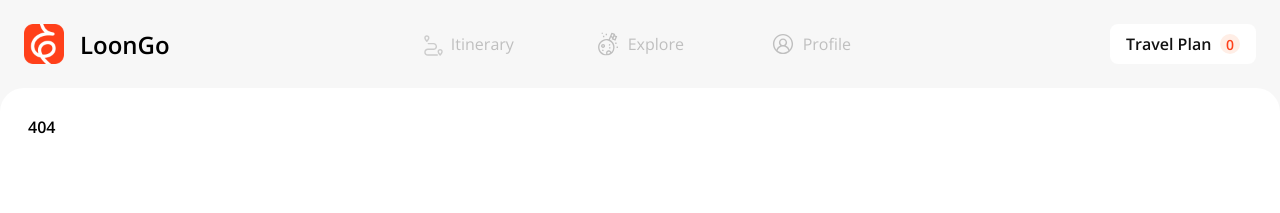
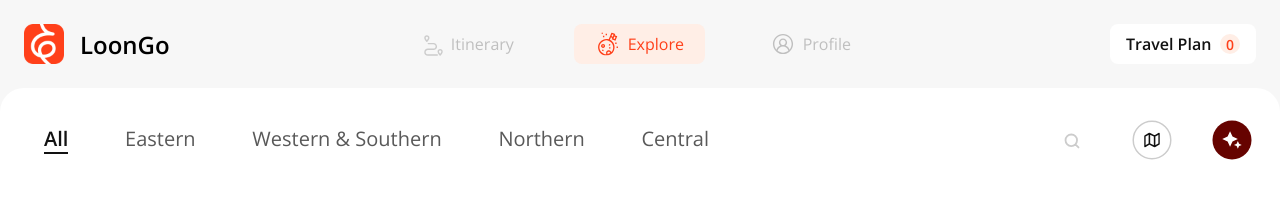
Before and after one commit to Legendrobert/Loongo-Web, a Vue app: page /Explore/All in a window 1280 px wide. Before the commit this address had no page. Shown: the top 213 px of the page. Built offline with nearby package versions, Linux system fonts and the light colour scheme.

Commit message:
feat:explore二级导航

```diff
--- a/src/App.vue
+++ b/src/App.vue
@@ -61,17 +61,24 @@ import svgProfile from '@/components/svg-icons/svg-profile.vue'
 const router = useRouter()
 const route = useRoute()
 
+const topLevelRoutes = router.options.routes.filter(route => !route.parent)
+
+topLevelRoutes.forEach((item,index)=>{
+  if(item.name === "notfound"){
+    topLevelRoutes.splice(index,1)
+  }
+})
+
 
 const logo = ref( require('@/assets/imgs/logo.png') );
 const activeName = ref('Itinerary') // 默认Itinerary
 
 // 路由变化时更新activeName
 watch(
-  () => route.name,
+  () => route.matched[0],
   (newName) => {
-    activeName.value = newName // 根据路由的 name 更新 activeName
-  },
-  { immediate: true } // 立即触发一次，确保初始化时的正确显示
+    activeName.value = newName.name // 根据路由的 name 更新 activeName
+  }
 )
 
 // 选中的导航
--- a/src/router/index.js
+++ b/src/router/index.js
@@ -2,9 +2,15 @@ import { createRouter, createWebHistory } from 'vue-router';
 
 // 懒加载页面组件
 const Itinerary = () => import('@/views/NavItinerary.vue');
-const Explore = () => import('@/views/NavExplore.vue');
+const Explore = () => import('@/views/NavExplore/index.vue');
+const All = () => import('@/views/NavExplore/All.vue')
+const Eastern = () => import('@/views/NavExplore/Eastern.vue')
+const WestSouth = () => import('@/views/NavExplore/Western&Southern.vue')
+const Northern = () => import('@/views/NavExplore/Northern.vue')
+const Central = () => import('@/views/NavExplore/Central.vue')
 const Profile = () => import('@/views/NavProfile.vue');
 const NotFound = () => import('@/views/NotFound.vue');
+
 
 
 // 定义路由
@@ -20,6 +26,35 @@ const routes = [
     name: 'Explore',
     component: Explore,
     meta: { title: 'Explore Page' },
+    redirect: '/Explore/All',
+    children: [
+      {
+        path: 'All',
+        name: 'All',
+        component: All,
+        meta: { title: 'All Page'}
+      },{
+        path: 'Eastern',
+        name: 'Eastern',
+        component: Eastern,
+        meta: { title: 'Eastern Page'}
+      },{
+        path: 'WestSouth',
+        name: 'Western & Southern',
+        component: WestSouth,
+        meta: { title: 'Western & Southern Page'}
+      },{
+        path: 'Northern',
+        name: 'Northern',
+        component: Northern,
+        meta: { title: 'Northern Page'}
+      },{
+        path: 'Central',
+        name: 'Central',
+        component: Central,
+        meta: { title: 'Central Page'}
+      }
+    ]
   },
   {
     path: '/Profile',
--- a/src/views/NavExplore.vue
+++ b/src/views/NavExplore/All.vue
@@ -1,26 +1,6 @@
 <template>
-  <div class="explore">
-    <div class="header-nav">
-      <ul class="header-nav-left">
-        <li class="activeNav">All</li>
-        <li>Eastern</li>
-        <li>Western & Southern</li>
-        <li>Northern</li>
-        <li>Central</li>
-      </ul>
-      <ul class="header-nav-right">
-        <li>
-          <svgSearch></svgSearch>
-        </li>
-        <li>
-          <svgMap></svgMap>
-        </li>
-        <li>
-          <svgAI></svgAI>
-        </li>
-      </ul>
-    </div>
-    <div class="main">
+  <div class="All">
+
       <div class="main-pic">
         <!-- 第一排4个固定重点城市 -->
         <ul class="picList">
@@ -77,26 +57,20 @@
       <div class="main-map">
 
       </div>
-    </div>
+
   </div>
 </template>
 
 <script setup>
 import { ref } from 'vue';
-import svgAI from '@/components/svg-icons/svg-AI.vue'
-import svgMap from '@/components/svg-icons/svg-map.vue'
-import svgSearch from '@/components/svg-icons/svg-search.vue'
 import svgLove from '@/components/svg-icons/svg-love.vue'
 import svgLocation from '@/components/svg-icons/svg-location.vue'
 import video1 from "@/assets/video/beijing.mp4";
+
 const beijingVideo = ref(video1);
-
-
-
 const shanghai = ref( require('@/assets/imgs/shanghai.png') );
 const videoRef = ref(null)
 const otherVideoRef = ref(null)
-
 
 const importantCityList = ref([
   {
@@ -194,59 +168,9 @@ const pauseVideo = (i,type) => {
 
 </script>
 
-<style lang="less" scope>
-.explore{
+<style lang="less" scoped>
+.All{
 
-  .header-nav{
-    height: 47px;
-    display: flex;
-    justify-content: space-between;
-    margin-bottom: 28px;
-
-    .header-nav-left{
-      width: 697px;
-      display: flex;
-      justify-content: space-between;
-      align-items: center;
-      color: #595959;
-      font-size: 20px;
-      font-family: Regular;
-
-      li{
-        height: 27px;
-        border-bottom: 2px solid transparent;
-        margin: 0 16px !important;
-
-      }
-      .activeNav{
-        border-bottom: 2px solid #121212;
-        color: #121212;
-        font-family: Semibold;
-      }
-    }
-    .header-nav-right{
-      display: flex;
-      justify-content: space-between;
-      align-items: center;
-      width: 200px;
-
-      li{
-        width: 40px;
-        height: 40px;
-        display: flex;
-        align-items: center;
-        justify-content: center;
-
-        svg{
-          vertical-align: middle;
-        }
-      }
-    }
-  }
-  .main{
-    display: flex;
-    height: calc(100vh - 219px);
-    overflow: scroll;
     .main-pic{
       width: 100%;
       .picList{
@@ -346,6 +270,4 @@ const pauseVideo = (i,type) => {
       }
     }
   }
-}
-
 </style>
--- /dev/null
+++ b/src/views/NavExplore/Central.vue
@@ -0,0 +1,14 @@
+<template>
+  <div class="Central">
+Central
+  </div>
+</template>
+
+<script setup>
+// import { ref } from 'vue';
+
+</script>
+
+<style lang="less" scoped>
+
+</style>
--- /dev/null
+++ b/src/views/NavExplore/Eastern.vue
@@ -0,0 +1,14 @@
+<template>
+  <div class="Eastern">
+Eastern
+  </div>
+</template>
+
+<script setup>
+// import { ref } from 'vue';
+
+</script>
+
+<style lang="less" scoped>
+
+</style>
--- /dev/null
+++ b/src/views/NavExplore/Northern.vue
@@ -0,0 +1,14 @@
+<template>
+  <div class="Northern">
+Northern
+  </div>
+</template>
+
+<script setup>
+// import { ref } from 'vue';
+
+</script>
+
+<style lang="less" scoped>
+
+</style>
--- /dev/null
+++ b/src/views/NavExplore/Western&Southern.vue
@@ -0,0 +1,14 @@
+<template>
+  <div class="Eastern">
+Western & Southern
+  </div>
+</template>
+
+<script setup>
+// import { ref } from 'vue';
+
+</script>
+
+<style lang="less" scoped>
+
+</style>
--- /dev/null
+++ b/src/views/NavExplore/index.vue
@@ -0,0 +1,118 @@
+<template>
+  <div class="explore">
+    <div class="header-nav">
+      <ul class="header-nav-left">
+        <li
+          v-for="(item,index) in parentRoute.children"
+          :key="index"
+          :class="{'activeNav': isActive(item.name)}"
+          @click="updateActive(item.name)"
+        >{{item.name}}</li>
+      </ul>
+      <ul class="header-nav-right">
+        <li>
+          <svgSearch></svgSearch>
+        </li>
+        <li>
+          <svgMap></svgMap>
+        </li>
+        <li>
+          <svgAI></svgAI>
+        </li>
+      </ul>
+    </div>
+  </div>
+  <main>
+    <router-view></router-view>
+  </main>
+</template>
+
+<script setup>
+import { ref,watch } from 'vue';
+import { useRouter, useRoute } from 'vue-router'
+import svgAI from '@/components/svg-icons/svg-AI.vue'
+import svgMap from '@/components/svg-icons/svg-map.vue'
+import svgSearch from '@/components/svg-icons/svg-search.vue'
+
+const route = useRoute()
+const router = useRouter(); // 获取 router 实例
+const parentRoute = router.getRoutes().find((route) => route.path === "/Explore")
+const activeName = ref('All')
+
+// 路由变化时更新activeName
+watch(
+  () => route.name,
+  (newName) => {
+    activeName.value = newName // 根据路由的 name 更新 activeName
+  },
+  {
+    immediate:true
+  }
+)
+const updateActive = (val) => {
+  activeName.value = val
+  router.push({ name: val })
+}
+// 选中的导航
+const isActive = (name) => {
+  return name === activeName.value
+}
+</script>
+
+<style lang="less" scope>
+.explore{
+
+  .header-nav{
+    height: 47px;
+    display: flex;
+    justify-content: space-between;
+    margin-bottom: 28px;
+
+    .header-nav-left{
+      width: 697px;
+      display: flex;
+      justify-content: space-between;
+      align-items: center;
+      color: #595959;
+      font-size: 20px;
+      font-family: Regular;
+
+      li{
+        height: 27px;
+        border-bottom: 2px solid transparent;
+        margin: 0 16px !important;
+
+      }
+      .activeNav{
+        border-bottom: 2px solid #121212;
+        color: #121212;
+        font-family: Semibold;
+      }
+    }
+    .header-nav-right{
+      display: flex;
+      justify-content: space-between;
+      align-items: center;
+      width: 200px;
+
+      li{
+        width: 40px;
+        height: 40px;
+        display: flex;
+        align-items: center;
+        justify-content: center;
+
+        svg{
+          vertical-align: middle;
+        }
+      }
+    }
+  }
+  main{
+    display: flex;
+    height: calc(100vh - 219px);
+    overflow: scroll;
+  }
+}
+
+</style>
```
